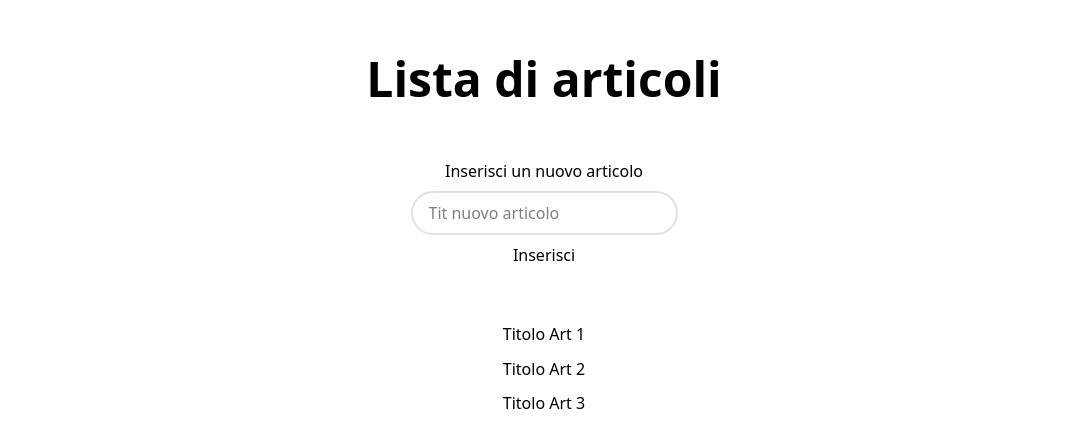
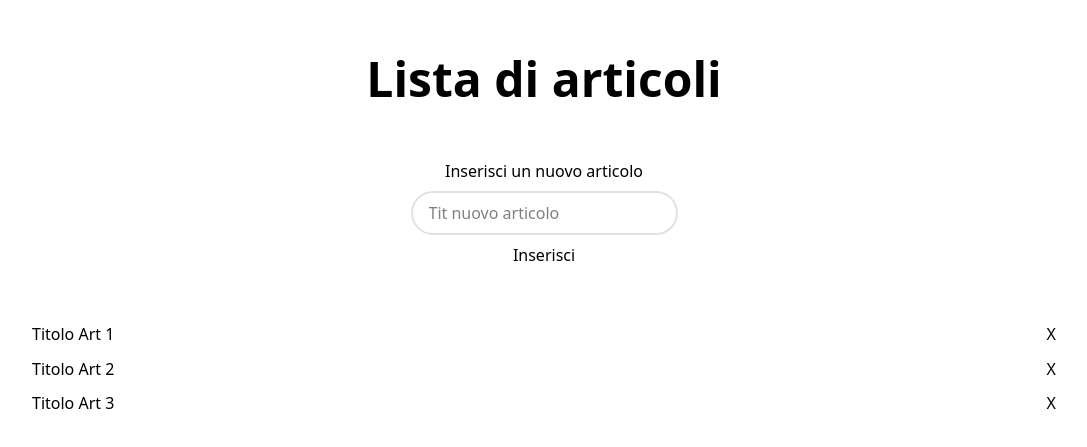
Before and after one commit to lorenzoferrante97/react-form, a React (Vite) app: page / in a window 1280 px wide. Shown: the part 165-612 px from the top of the page, without its empty margins (96-1183 px from the left). Built offline with nearby package versions, Linux system fonts and the light colour scheme; a web font is replaced by a local one.

Commit message:
add: delete button

```diff
--- a/src/App.jsx
+++ b/src/App.jsx
@@ -27,7 +27,7 @@ function App() {
   return (
 
     <>
-      <div className="min-h-screen w-full flex flex-col gap-4u justify-center items-center font-custom">
+      <div className="min-h-screen w-[80%] mx-auto flex flex-col gap-4u justify-center items-center font-custom">
         <h1 className="font-h1">Lista di articoli</h1>
         {/* form */}
         <form onSubmit={ addNewArticle } className="w-[92%] max-w-[480px] flex flex-col justify-center items-center my-10u gap-2u">
--- a/src/components/List.jsx
+++ b/src/components/List.jsx
@@ -6,11 +6,14 @@ export default function List ({ articles }) {
     return (
 
         <>
-        <ul className="flex flex-col gap-3u">
+        <ul className="flex flex-col gap-3u w-full">
             {
                 articles.map( (article, index) => {
                     return (
-                        <li className="font-body-base-regular" key={index}>{article}</li>
+                        <li className="font-body-base-regular flex justify-between items-center" key={index}>
+                            <p>{article}</p>
+                            <button>X</button>
+                        </li>
                     )
                 } )
             }
```
